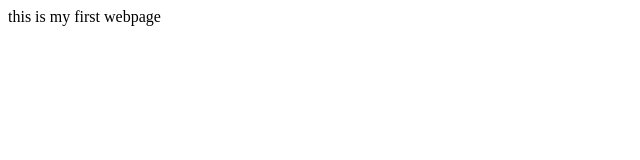
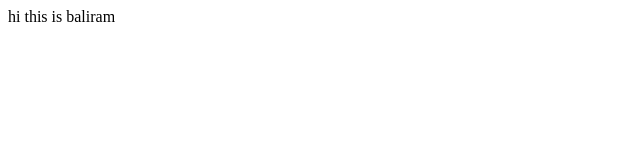
Before and after one commit to bsnrv3/helllo-world, a plain HTML site: page index.html in a window 1280 px wide. Shown: the full height of the page, 0-640 px from the left. Drawn offline with Linux system fonts and the light colour scheme.

Commit message:
updated index.html file

```diff
--- a/index.html
+++ b/index.html
@@ -6,6 +6,6 @@
 <head>
 </head>
 <body>
-    this is my first webpage
+    hi this is baliram
 </body>
 </html>
```
